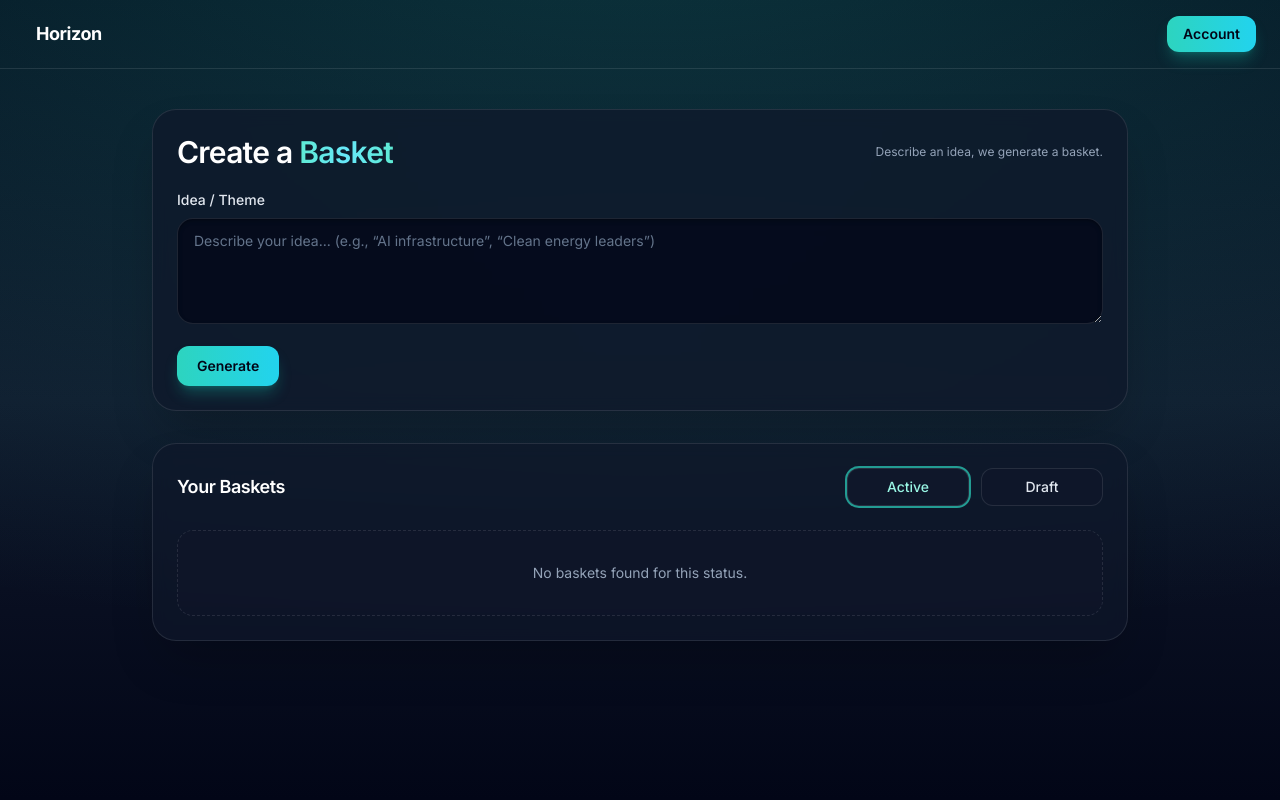
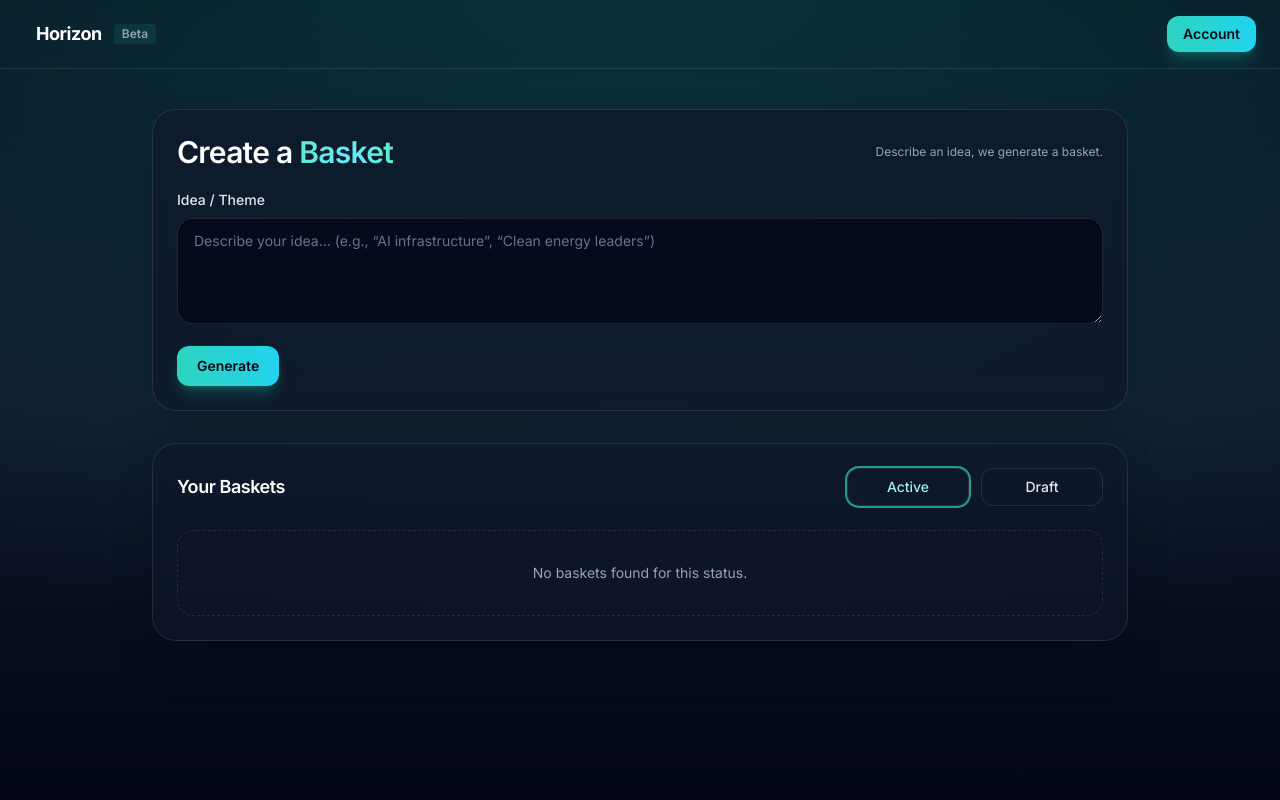
Before and after one commit to karimhuss123/Horizon, a Python web app: template app/frontend/templates/index.html in a window 1280 px wide. Run offline with Jinja, Linux system fonts and the light colour scheme; the template is opened without the code that fills it, so the values that code supplies are empty; some libraries are stand-ins or nearby versions.

Commit message:
Added 'Beta' tag next to logo

```diff
--- a/app/frontend/templates/modules/header.html
+++ b/app/frontend/templates/modules/header.html
@@ -7,6 +7,7 @@
                 class="inline-block h-8 w-8 rounded-full object-cover shadow-lg shadow-teal-500/20"
                 onerror="this.style.display='none'; this.nextElementSibling.style.display='inline-block';" />
             <span class="text-lg font-bold tracking-tight">Horizon</span>
+            <span class="ml-2 text-xs font-semibold text-slate-400 bg-teal-400/10 px-2 py-0.5 rounded">Beta</span>
         </a>
 
         <!-- Right: Buttons container -->
```
